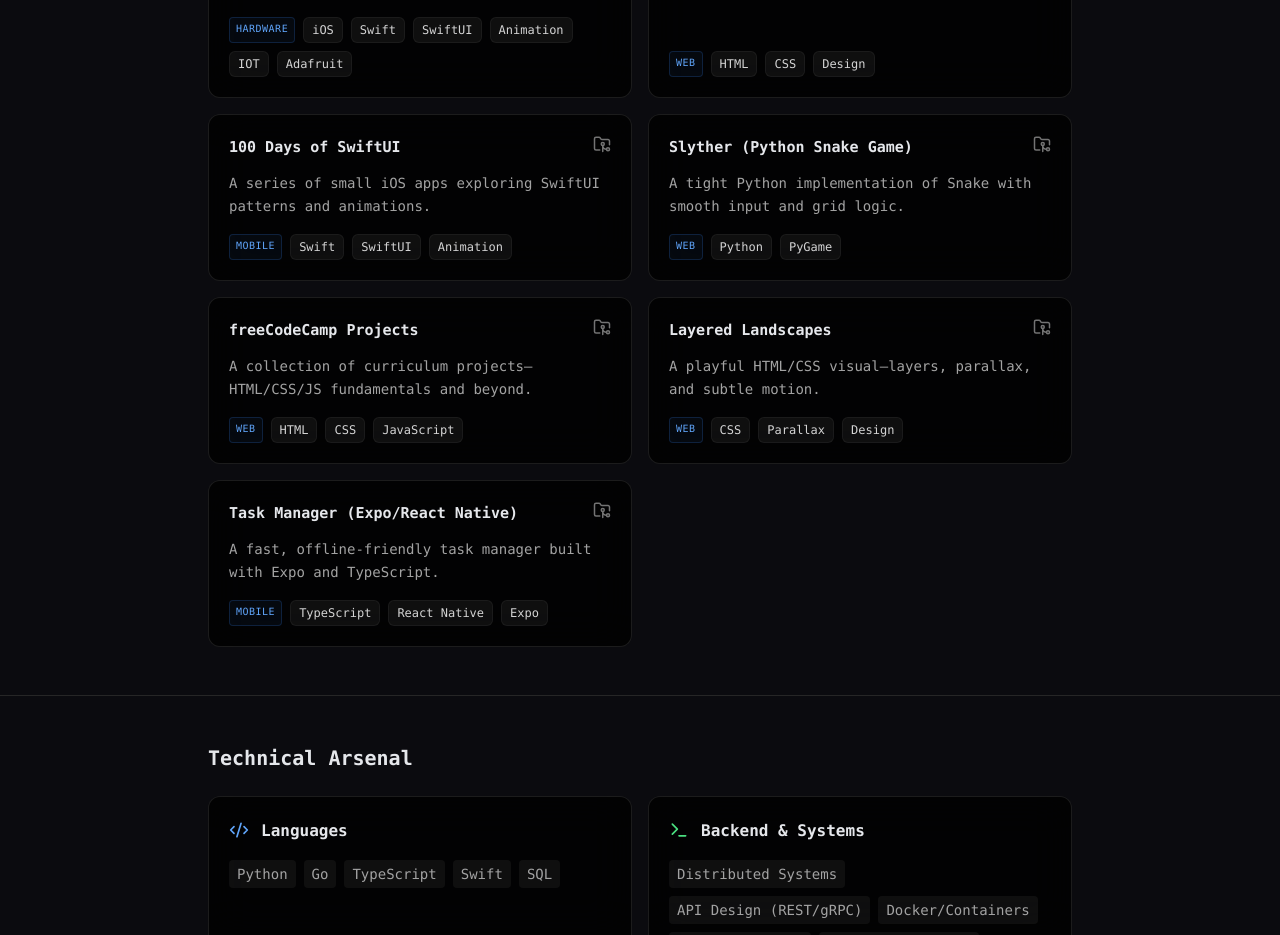
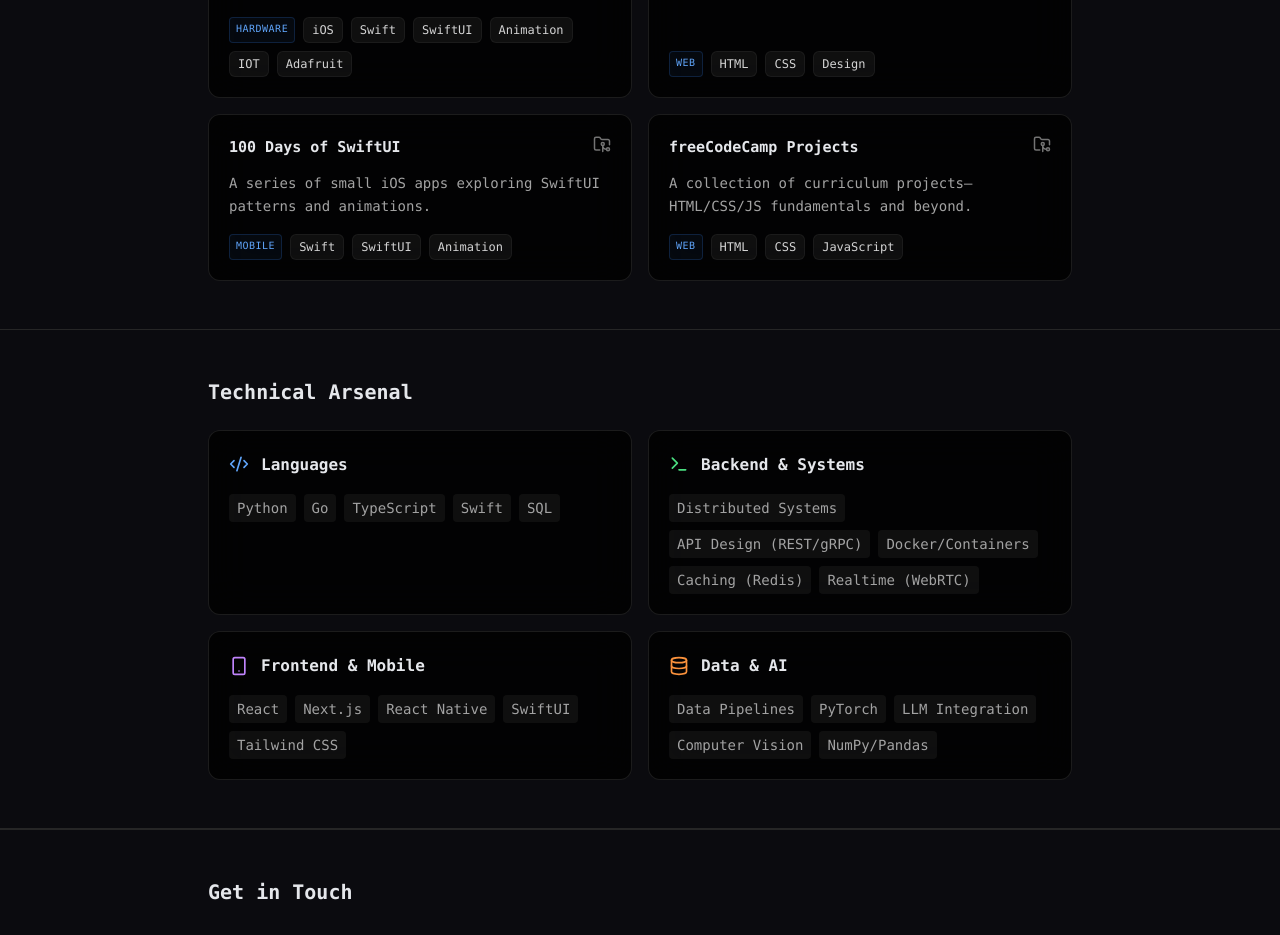
Before and after one commit to ethanharianto/ethanharianto.github.io, a React (Vite) app: page / in a window 1280 px wide. Shown: the part 2660-3595 px from the top of the page. Built offline with nearby package versions, Linux system fonts and the light colour scheme.

Commit message:
update projects

```diff
--- a/src/data/projects.ts
+++ b/src/data/projects.ts
@@ -18,19 +18,19 @@ export const projects: Project[] = [
     {
         title: "NYC Recommendations",
         description: "React app for NYC recommendations.",
-        longDescription: "A curated guide to the best spots in NYC, built with a focus on performance and local-first data. Users can filter by category, view on a map, and share their favorites.",
+        longDescription: "A curated guide to the best spots in NYC, built with a focus on performance and local-first data. Users can filter by category and view on a map.",
         tags: ["React", "Node.js", "Supabase"],
         github: "",
         category: "Web",
         images: [],
-        challenges: [
-            "Optimizing map rendering for hundreds of markers without lag.",
-            "Designing a mobile-friendly interface for on-the-go usage."
-        ],
-        outcomes: [
-            "Reduced initial load time by 40% using static generation.",
-            "Positively received by beta testers for its simplicity."
-        ]
+        // challenges: [
+        //     "Optimizing map rendering for hundreds of markers without lag.",
+        //     "Designing a mobile-friendly interface for on-the-go usage."
+        // ],
+        // outcomes: [
+        //     "Reduced initial load time by 40% using static generation.",
+        //     "Positively received by beta testers for its simplicity."
+        // ]
     },
     {
         title: "PintOS",
@@ -39,14 +39,14 @@ export const projects: Project[] = [
         tags: ["C", "Operating System", "x86 Assembly"],
         github: "",
         category: "Hardware",
-        challenges: [
-            "Debugging race conditions in the thread scheduler.",
-            "Implementing a robust virtual memory system with swap space."
-        ],
-        outcomes: [
-            "Successfully passed all rigorous test suites.",
-            "Gained deep appreciation for the complexity of modern OS kernels."
-        ]
+        // challenges: [
+        //     "Debugging race conditions in the thread scheduler.",
+        //     "Implementing a robust virtual memory system with swap space."
+        // ],
+        // outcomes: [
+        //     "Successfully passed all rigorous test suites.",
+        //     "Gained deep appreciation for the complexity of modern OS kernels."
+        // ]
     },
     {
         title: "LyricNet",
@@ -55,10 +55,10 @@ export const projects: Project[] = [
         tags: ["Python", "PyTorch", "BERT", "NLP"],
         github: "",
         category: "AI/ML",
-        challenges: [
-            " aligning multimodal data sources (text and audio) for training.",
-            "Fine-tuning BERT on a domain-specific dataset."
-        ]
+        // challenges: [
+        //     " aligning multimodal data sources (text and audio) for training.",
+        //     "Fine-tuning BERT on a domain-specific dataset."
+        // ]
     },
     {
         title: "Coup Reinforcement Learning Agent",
@@ -67,14 +67,14 @@ export const projects: Project[] = [
         tags: ["Python", "Reinforcement Learning"],
         github: "",
         category: "AI/ML",
-        challenges: [
-            "Modeling the imperfect information state space of the game.",
-            "Balancing exploration vs exploitation in a game with high variance."
-        ],
-        outcomes: [
-            "Achieved >90% win rate against a random baseline.",
-            "Demonstrated emergent bluffing behavior."
-        ]
+        // challenges: [
+        //     "Modeling the imperfect information state space of the game.",
+        //     "Balancing exploration vs exploitation in a game with high variance."
+        // ],
+        // outcomes: [
+        //     "Achieved >90% win rate against a random baseline.",
+        //     "Demonstrated emergent bluffing behavior."
+        // ]
     },
     {
         title: "Digital Audio Player (FPGA)",
@@ -105,7 +105,7 @@ export const projects: Project[] = [
         ],
         outcomes: [
             "Launched to the App Store with 100+ active users.",
-            "Reduced AWS S3 costs by 90% via compression optimization."
+            "Reduced Firebase costs by 90% via compression optimization."
         ]
     },
     {
@@ -141,14 +141,6 @@ export const projects: Project[] = [
         category: "Mobile"
     },
     {
-        title: "Slyther (Python Snake Game)",
-        description: "A tight Python implementation of Snake with smooth input and grid logic.",
-        longDescription: "A classic Snake game clone built with PyGame, featuring a high-score system and increasing difficulty.",
-        tags: ["Python", "PyGame"],
-        github: "https://github.com/ethanharianto/Slyther",
-        category: "Web"
-    },
-    {
         title: "freeCodeCamp Projects",
         description: "A collection of curriculum projects—HTML/CSS/JS fundamentals and beyond.",
         longDescription: "Various web development projects demonstrating proficiency in core web technologies.",
@@ -156,20 +148,4 @@ export const projects: Project[] = [
         github: "https://github.com/ethanharianto/freeCodeCamp-Projects",
         category: "Web"
     },
-    {
-        title: "Layered Landscapes",
-        description: "A playful HTML/CSS visual—layers, parallax, and subtle motion.",
-        longDescription: "An artistic web experiment exploring parallax scrolling effects and CSS animations to create a depth-filled landscape.",
-        tags: ["CSS", "Parallax", "Design"],
-        github: "https://github.com/ethanharianto/Layered-Landscapes",
-        category: "Web"
-    },
-    {
-        title: "Task Manager (Expo/React Native)",
-        description: "A fast, offline‑friendly task manager built with Expo and TypeScript.",
-        longDescription: "A productivity app for managing daily tasks. Features offline support, categories, and reminders.",
-        tags: ["TypeScript", "React Native", "Expo"],
-        github: "https://github.com/ethanharianto/task-manager-expo",
-        category: "Mobile"
-    },
 ]
```
